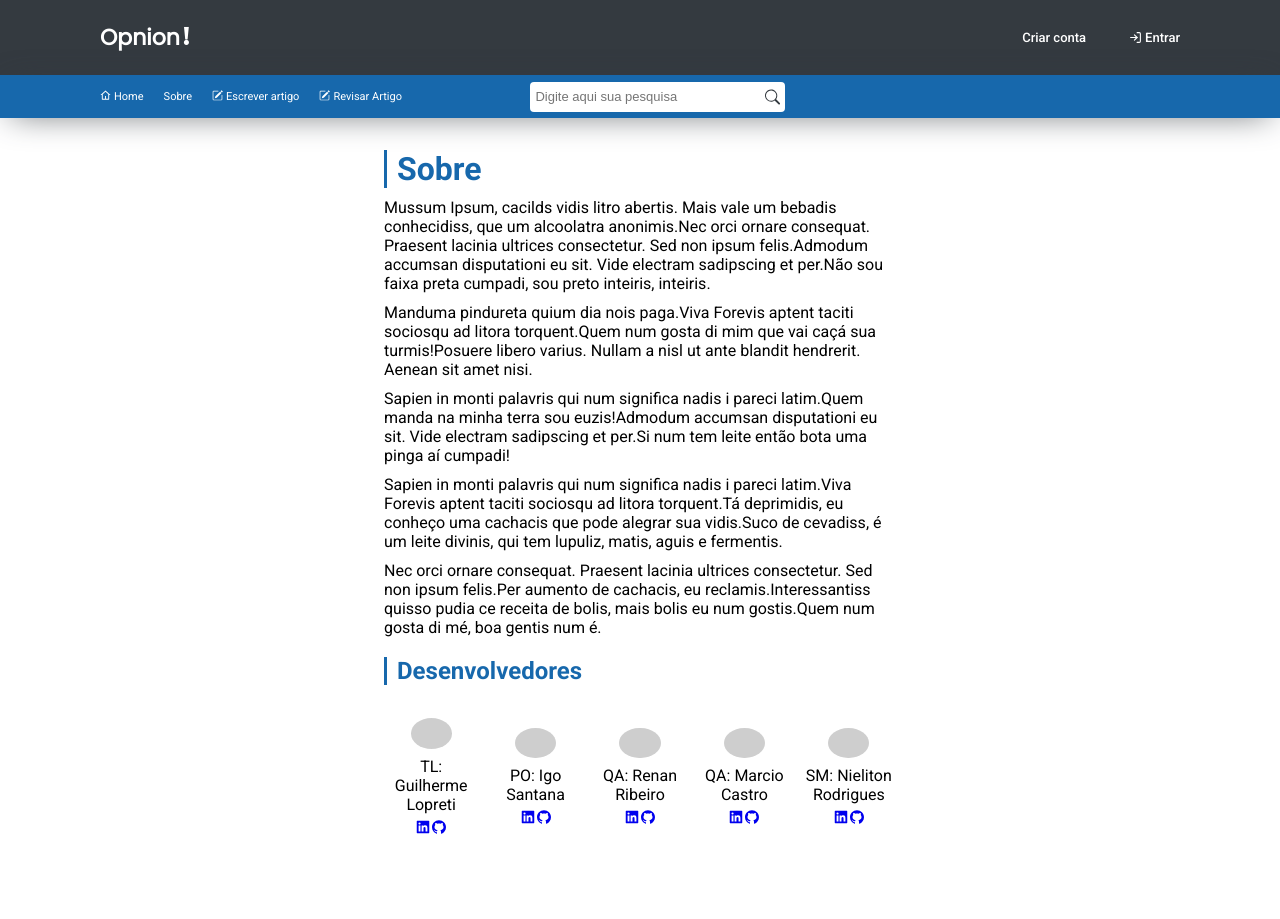
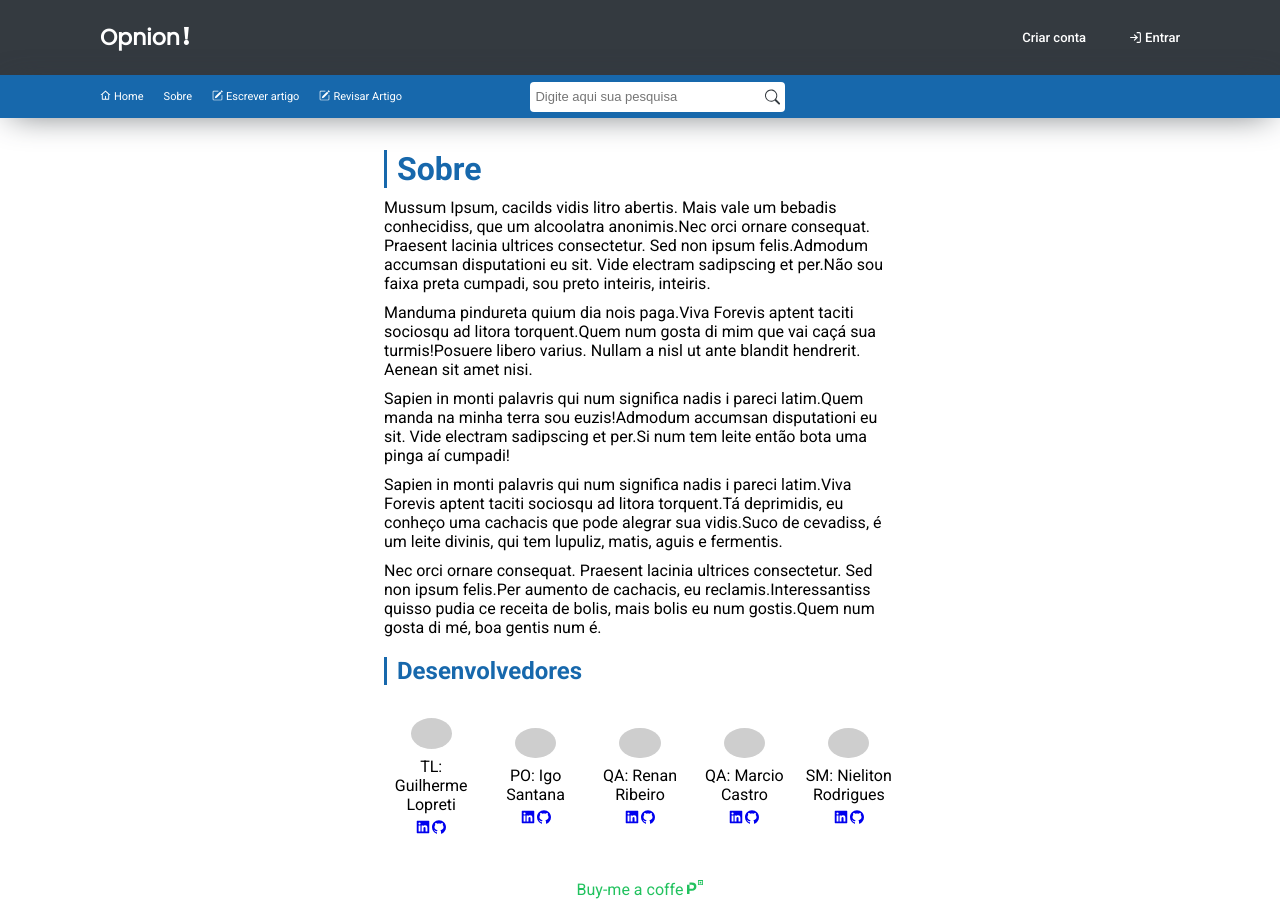
Before and after one commit to guilopreti/capstone-m3-grupo-3-vilson, a React (Create React App) app: page /aboutus in a window 1280 px wide. Before the commit the page ends 879 px from the top, so only its background shows below. Built offline with nearby package versions, Linux system fonts and the light colour scheme; no server answers; grey boxes are pictures that could not be loaded; a web font is replaced by a local one; what styled-breakpoints would draw is missing.

Commit message:
feat: adicionado Buy me a coffe

```diff
--- a/src/pages/Aboutus/index.js
+++ b/src/pages/Aboutus/index.js
@@ -1,9 +1,9 @@
-import logomarca from '../../assets/image/logomarca.png'
 import HeaderHome from "../../components/HeaderHome"
 import MenuNav from "../../components/MenuNav"
 import { Container } from "./style"
 import { AiFillLinkedin } from 'react-icons/ai'
 import { AiFillGithub } from 'react-icons/ai'
+import { SiPicpay } from 'react-icons/si'
 
 
 const Aboutus = () => {
@@ -18,11 +18,8 @@ const Aboutus = () => {
                 </div>
                 <div>
                     <p>Mussum Ipsum, cacilds vidis litro abertis. Mais vale um bebadis conhecidiss, que um alcoolatra anonimis.Nec orci ornare consequat. Praesent lacinia ultrices consectetur. Sed non ipsum felis.Admodum accumsan disputationi eu sit. Vide electram sadipscing et per.Não sou faixa preta cumpadi, sou preto inteiris, inteiris.</p>
-
                     <p>Manduma pindureta quium dia nois paga.Viva Forevis aptent taciti sociosqu ad litora torquent.Quem num gosta di mim que vai caçá sua turmis!Posuere libero varius. Nullam a nisl ut ante blandit hendrerit. Aenean sit amet nisi.</p>
-
                     <p>Sapien in monti palavris qui num significa nadis i pareci latim.Quem manda na minha terra sou euzis!Admodum accumsan disputationi eu sit. Vide electram sadipscing et per.Si num tem leite então bota uma pinga aí cumpadi!</p>
-
                     <p>Sapien in monti palavris qui num significa nadis i pareci latim.Viva Forevis aptent taciti sociosqu ad litora torquent.Tá deprimidis, eu conheço uma cachacis que pode alegrar sua vidis.Suco de cevadiss, é um leite divinis, qui tem lupuliz, matis, aguis e fermentis.</p>
                     <p>Nec orci ornare consequat. Praesent lacinia ultrices consectetur. Sed non ipsum felis.Per aumento de cachacis, eu reclamis.Interessantiss quisso pudia ce receita de bolis, mais bolis eu num gostis.Quem num gosta di mé, boa gentis num é.</p>
                 </div>
@@ -71,6 +68,7 @@ const Aboutus = () => {
                         </li>
                     </ul>
                 </div>
+                <div className="sponsorship"><span>Buy-me a coffe <SiPicpay /></span></div>
             </Container>
         </>
     )
--- a/src/pages/Aboutus/style.js
+++ b/src/pages/Aboutus/style.js
@@ -77,6 +77,12 @@ export const Container = styled.div`
     border-radius: 50%;
     border: 3px solid var(--primary-color);
   }
+  .sponsorship {
+    cursor: pointer;
+    margin-bottom: 20px;
+    text-align: center;
+    color: var(--picpay-color);
+  }
   @media screen and (min-width: 768px) {
     .developers-ul {
       margin-top: 20px;
--- a/src/styles/globalStyles.js
+++ b/src/styles/globalStyles.js
@@ -35,6 +35,7 @@ li {
     --white-color: #fff;
     --gray-color: #c5c5c5;
     --gray-color-2: #999c9f;
+    --picpay-color: #21c25e;
   }
 
 
```
